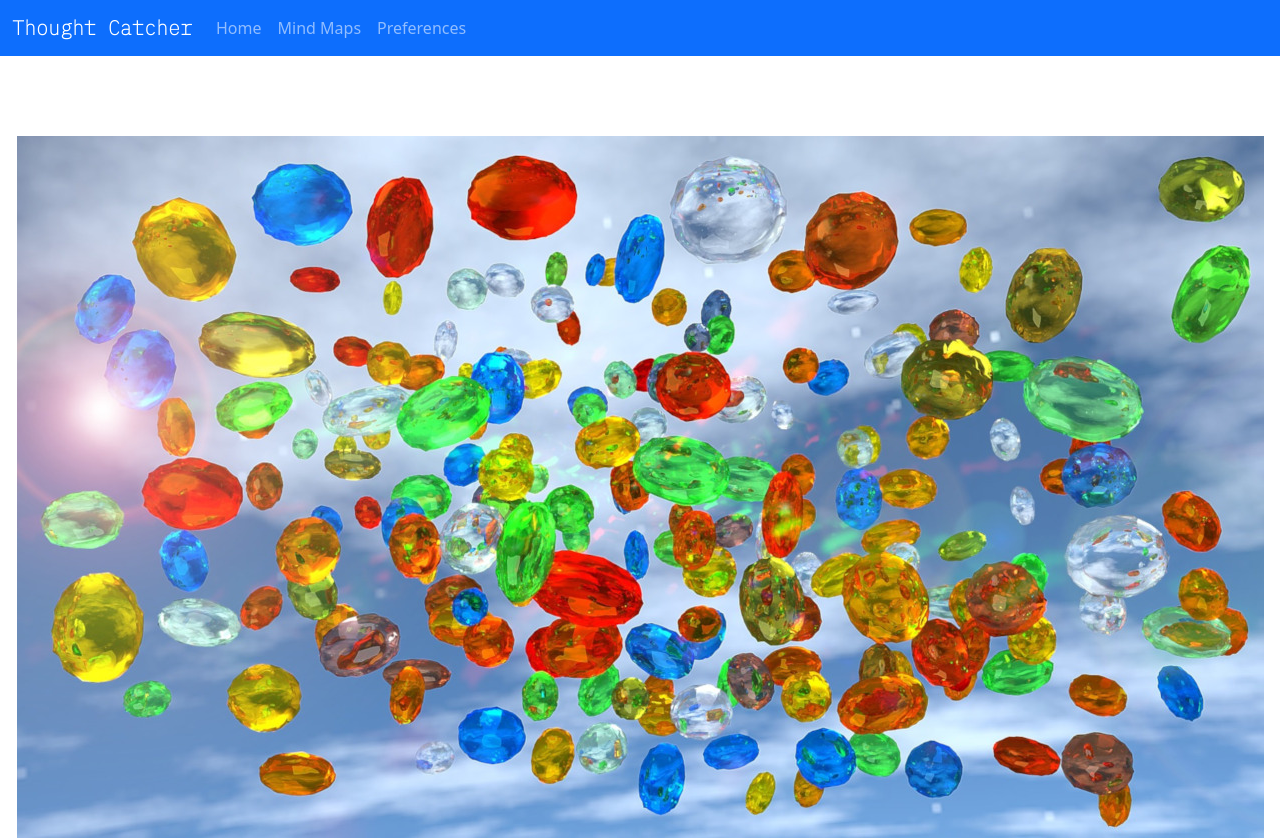
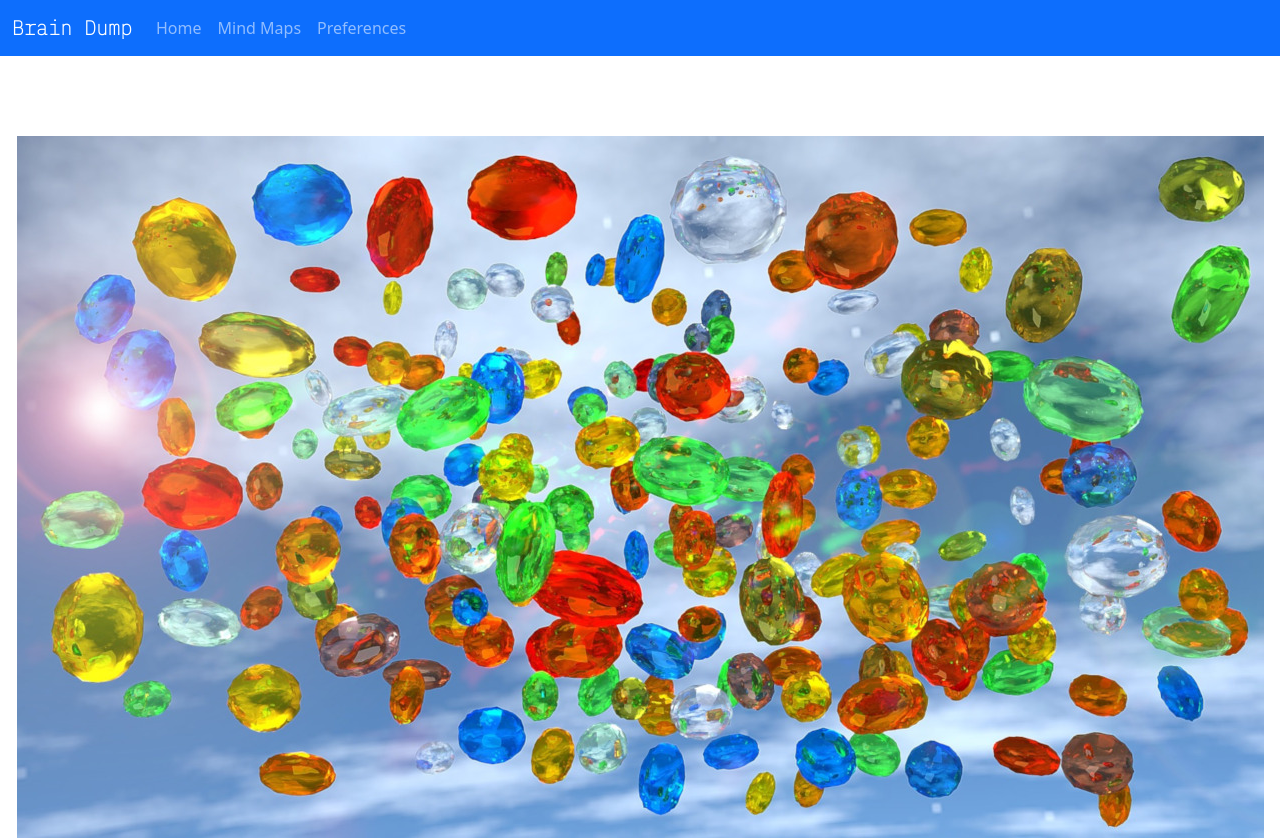
Before and after one commit to cogranpm/MindMaps, a React app: page / in a window 1280 px wide. Built offline with nearby package versions, Linux system fonts and the light colour scheme; no server answers; the HTML template or start-up script is replaced by a standard one.

Commit message:
title change

```diff
--- a/src/App.tsx
+++ b/src/App.tsx
@@ -48,7 +48,7 @@ export const App = () => {
                         style={{
                           fontFamily: "'IBM Plex Mono', san serif",
                           fontWeight: "bold"
-                        }}>Thought Catcher</Navbar.Brand>
+                        }}>Brain Dump</Navbar.Brand>
                     <Navbar.Toggle aria-controls="basic-navbar-nav" />
                     <Navbar.Collapse id="basic-navbar-nav">
                         <Nav className="me-auto">
```
